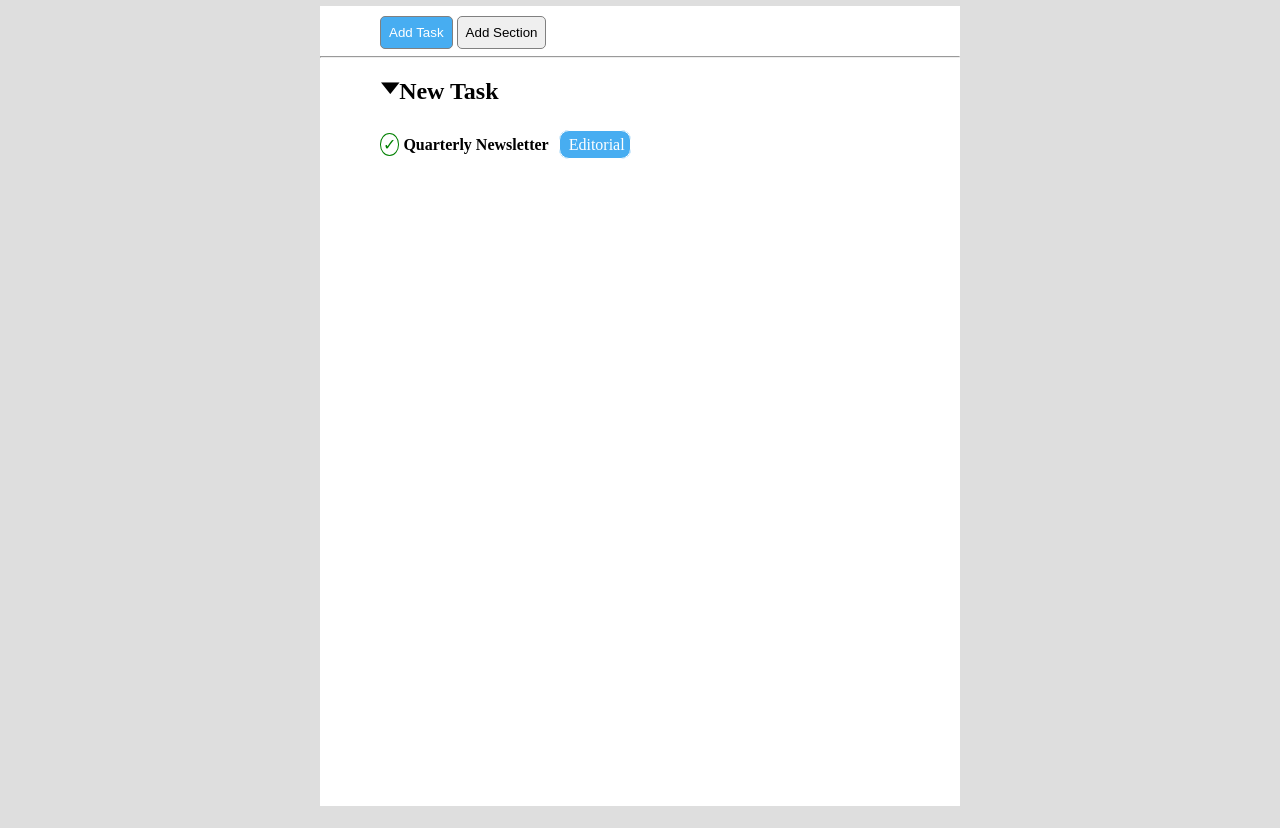
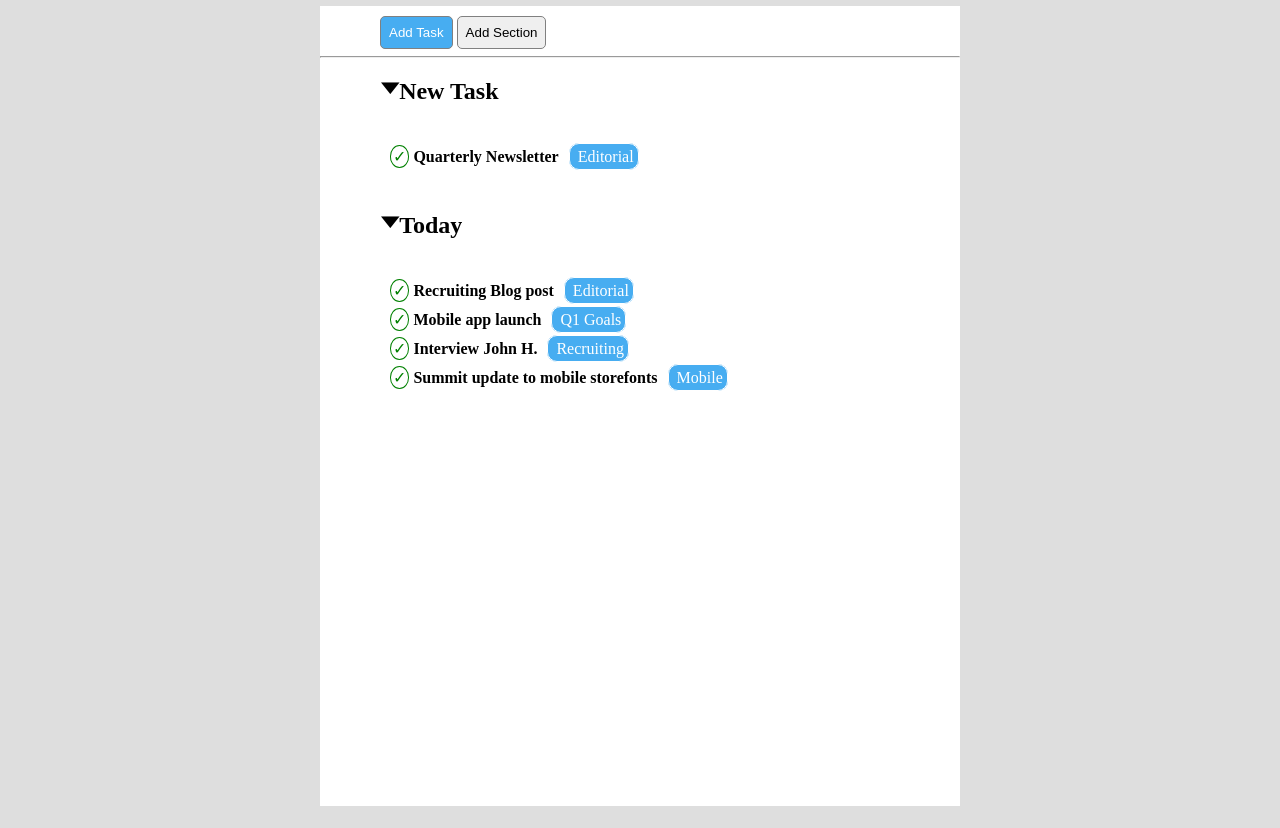
Before and after one commit to Forklein/html-css-toboolist, a plain HTML site: page index.html in a window 1280 px wide. Shown: the part 94-922 px from the top of the page. Drawn offline with Linux system fonts and the light colour scheme.

Commit message:
Set first and second list

```diff
--- a/index.html
+++ b/index.html
@@ -1,5 +1,6 @@
 <!DOCTYPE html>
 <html lang="en">
+
 <head>
     <meta charset="UTF-8">
     <meta http-equiv="X-UA-Compatible" content="IE=edge">
@@ -7,6 +8,7 @@
     <link rel="stylesheet" href="./style/style.css">
     <title>Toboolist</title>
 </head>
+
 <body>
     <header>
         <img id="logo" src="./img/logo.png" alt="Logo">
@@ -27,11 +29,22 @@
         </main>
         <div class="container-3">
             <h2><span class="arrow">&#129171;</span>New Task</h2>
-            <br>
+            <!-- first list -->
             <ul>
                 <li><span class="check-ok">&check;</span> <b>Quarterly Newsletter</b><span class="label"> Editorial</span></li>
+            </ul>
+            <br>
+            <br>
+            <h2><span class="arrow">&#129171;</span>Today</h2>
+            <!-- second list -->
+            <ul>
+                <li><span class="check-ok">&check;</span> <b>Recruiting Blog post</b><span class="label"> Editorial</span></li>
+                <li><span class="check-ok">&check;</span> <b>Mobile app launch</b><span class="label"> Q1 Goals</span></li>
+                <li><span class="check-ok">&check;</span> <b>Interview John H.</b><span class="label"> Recruiting</span></li>
+                <li><span class="check-ok">&check;</span> <b>Summit update to mobile storefonts</b><span class="label"> Mobile</span></li>
             </ul>
         </div>
     </div>
 </body>
+
 </html>
--- a/style/style.css
+++ b/style/style.css
@@ -65,7 +65,7 @@ button{
 
 li{
     list-style: none;
-    margin-top: -20px;
+    margin: 10px;
 }
 
 .label{
@@ -74,7 +74,7 @@ li{
     margin-left: 10px;
     background-color: #47adf1;
     color: #fff;
-    padding: 5px;
+    padding: 4px;
 }
 
 .check-ok{
```
